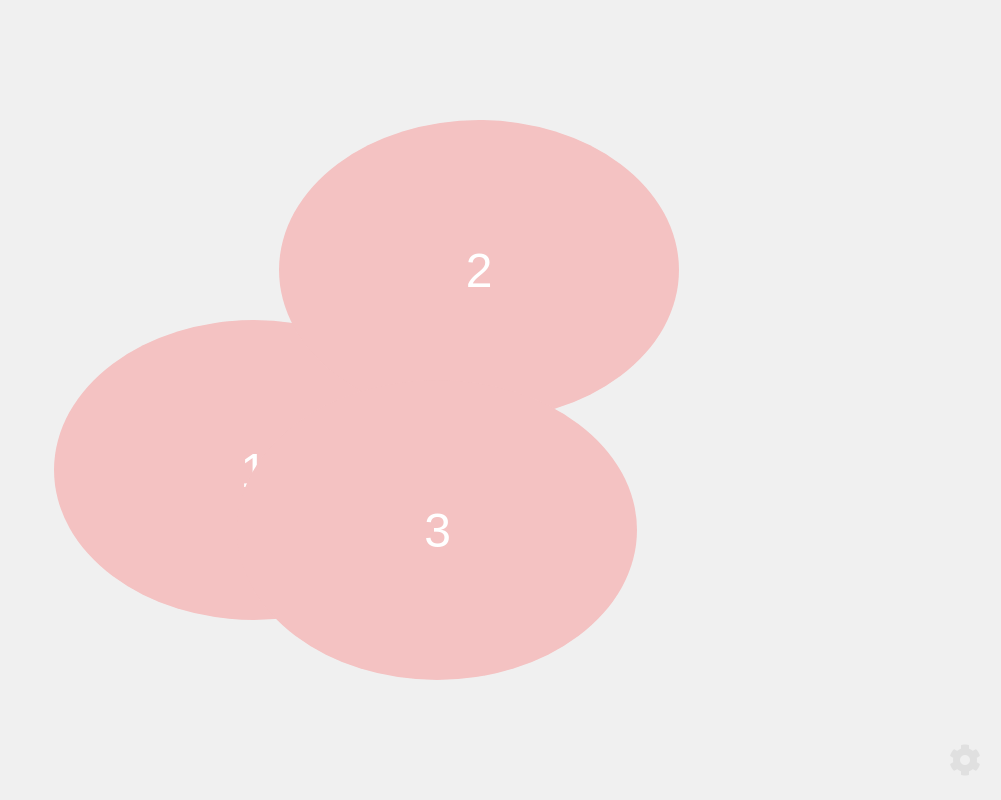
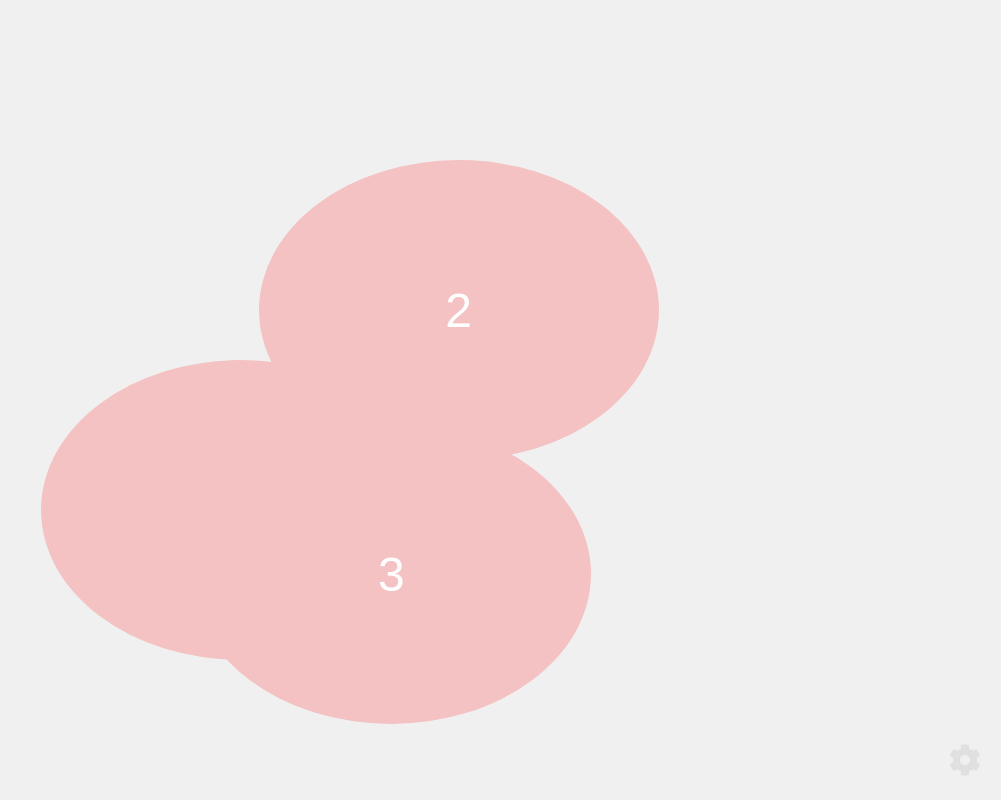
Before and after one commit to suckrowPierre/MemorySpaces, a FastAPI app: page / in a window 1280 px wide. Shown: the whole page, without its empty margins (279-1280 px from the left). Run offline with FastAPI, Linux system fonts and the light colour scheme; parts of the project's set-up code (start-up, migrations or seed data) failed here and were passed over.

Commit message:
feat: refactOed structure

```diff
--- a/main.py
+++ b/app/main.py
@@ -8,13 +8,19 @@
 
 app = FastAPI()
 load_dotenv()
+app.mount("/static", StaticFiles(directory="static"), name="static")
+templates = Jinja2Templates(directory="templates")
 
 PASSWORD = hashlib.md5((os.getenv("PASSWORD").encode()))
-print(PASSWORD)
 
-app.mount("/static", StaticFiles(directory="static"), name="static")
+def load_questions():
+    with open("data/questions.txt", "r") as f:
+        lines = f.readlines()
+        lines = [line for line in lines if line != "\n"]
+        lines = [line.strip() for line in lines]
+    return lines
 
-templates = Jinja2Templates(directory="templates")
+QUESTIONS = load_questions()
 
 @app.get("/")
 async def get(request: Request):
--- /dev/null
+++ b/data/questions.txt
@@ -0,0 +1,9 @@
+so many questions
+
+what is live
+
+what is love
+
+baby don't hurt meeeee
+
+noooooo more
--- a/models/info.txt
+++ /dev/null
@@ -1 +0,0 @@
-place models here
--- a/static/css/style.css
+++ b/static/css/style.css
@@ -1,7 +1,9 @@
 body {
     font-family: Arial, sans-serif;
     margin: 0;
-    height: 100vh;
+    padding: 0;
+    height: 100%;
+    overflow: hidden;
     display: flex;
     align-items: center;
     justify-content: center;
@@ -10,8 +12,9 @@
 
   .bubble-container {
     position: relative;
-    height: 50vh; /* Adjust as per your design */
-    width: 80vw; /* Adjust as per your design */
+    height: 100vh;
+    width: 100vw;
+    overflow: hidden;
   }
 
   .bubble {
@@ -37,18 +40,18 @@
   }
 
   #bubble1 {
-    top: 30%;
-    left: 20%;
+    top: 45%;
+    left: 25%;
   }
 
   #bubble2 {
-    top: -20%;
+    top: 20%;
     left: 42%;
   }
 
   #bubble3 {
-    top: 45%;
-    right: 23%;
+    top: 53%;
+    right: 32%;
   }
 
   .settings-icon {
```
Also changed, not shown: 2 other files.
